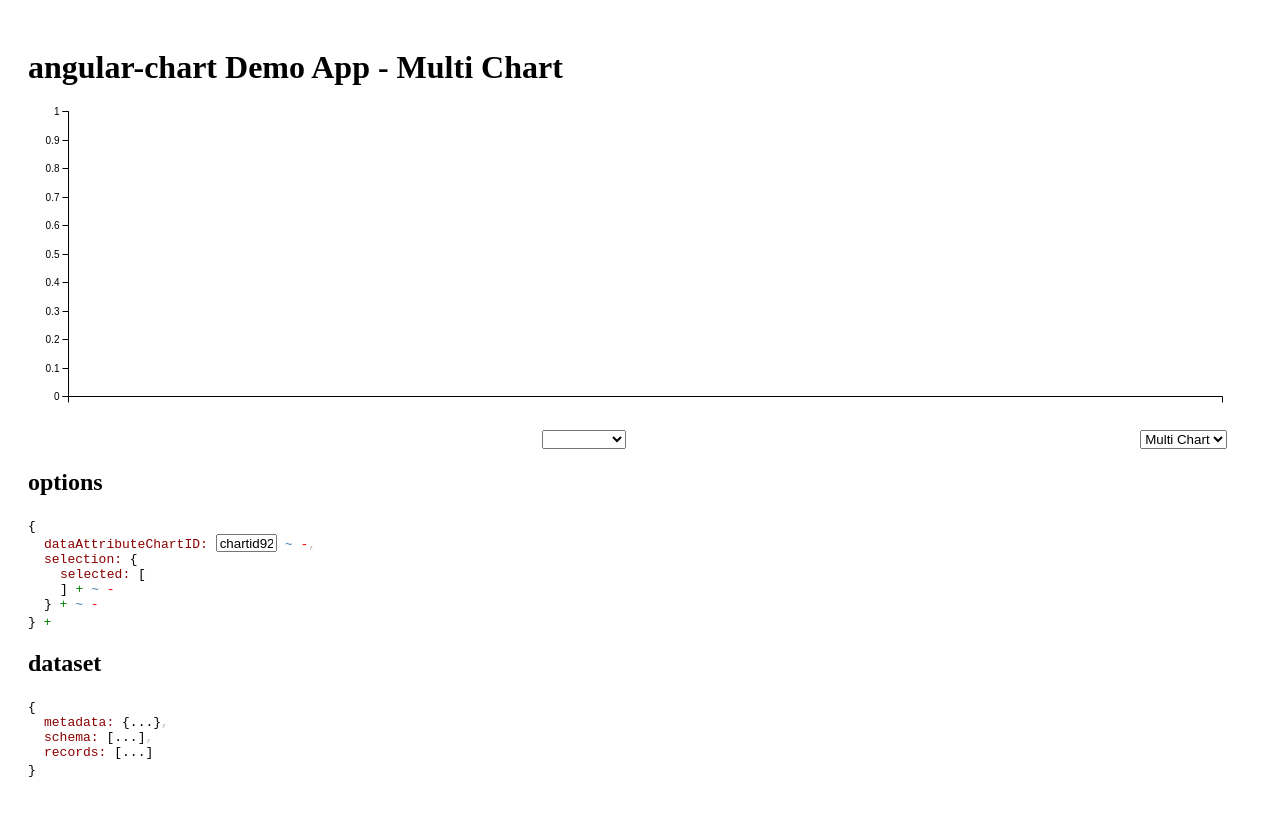
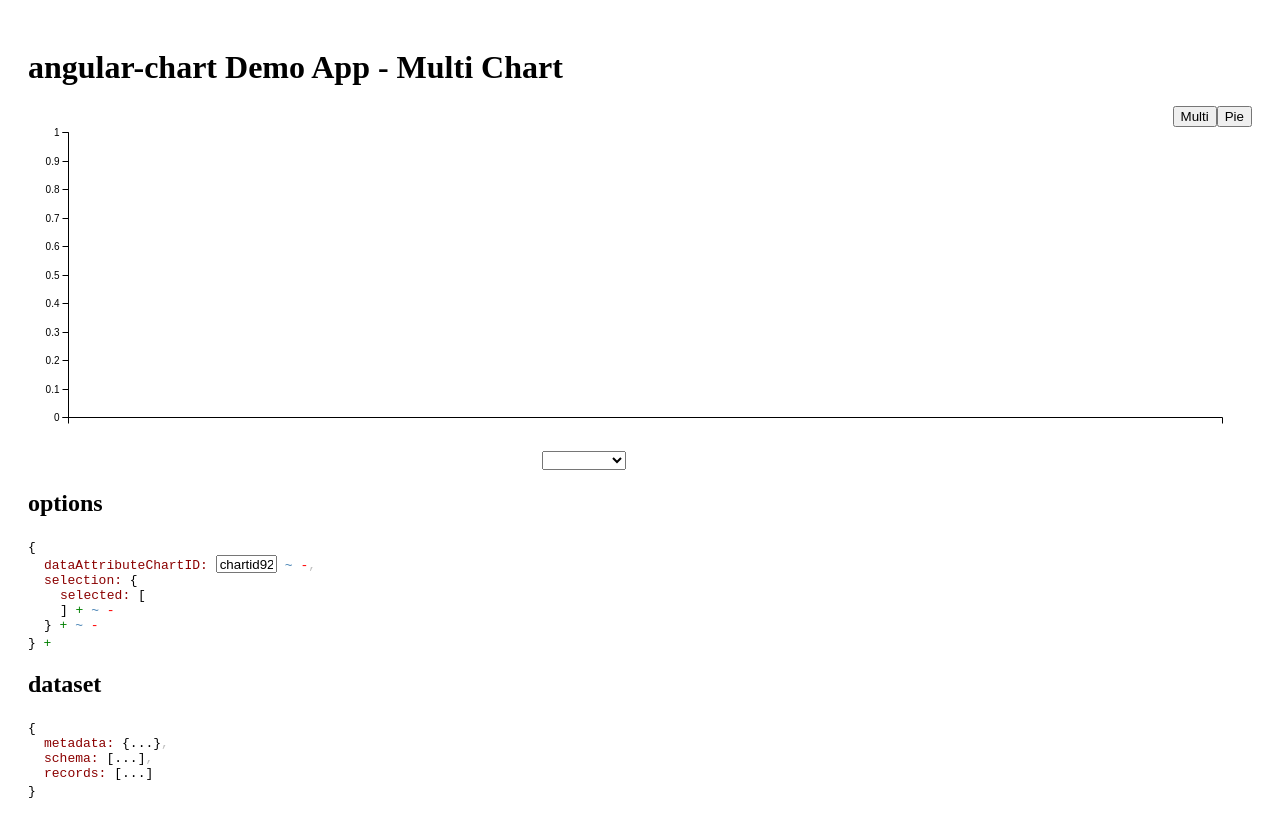
Before and after one commit to GraFiddle/angular-chart, a website: page demo/no_data.html in a window 1280 px wide. Before the commit the page ends 806 px from the top, so only its background shows below. Drawn offline with Linux system fonts and the light colour scheme.

Commit message:
change type selection to buttons

```diff
--- a/angular-chart.js
+++ b/angular-chart.js
@@ -173,11 +173,11 @@ angular.module('angularChart', [])
           //
           scope.chooseChartType = function () {
             var el = angular.element('<span/>');
-            el.append('<select ng-model="options.type" style="margin-left: 42%"><option value="line" ng-selected="!options.type || \'line\' === options.type">Multi Chart</option><option value="pie" ng-selected="\'pie\' === options.type">Pie Chart</option></select>');
+            el.attr('style', 'float: right');
+            el.append('<button ng-click="options.type = \'line\'" ng-disabled="options.type === \'line\'">Multi</button>');
+            el.append('<button ng-click="options.type = \'pie\'" ng-disabled="options.type === \'pie\'">Pie</button>');
             $compile(el)(scope);
-            element.append(el);
-
-            angular.element(element).attr('style', angular.element(element).attr('style') + ' padding-bottom: 30px');
+            element.prepend(el);
           };
 
 
@@ -291,7 +291,6 @@ angular.module('angularChart', [])
                 }
               }
 
-              console.log('update', newValue);
               scope.updateChart();
             }, true); // checks for changes inside options
           };
```
Also changed, not shown: demo/index.html (+1 -0 lines), test/angular-chart_spec.js (+8 -0 lines).
